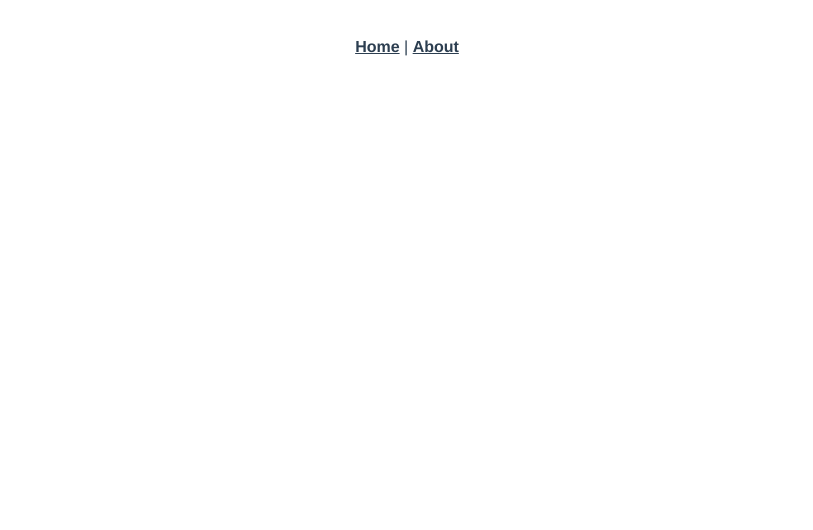
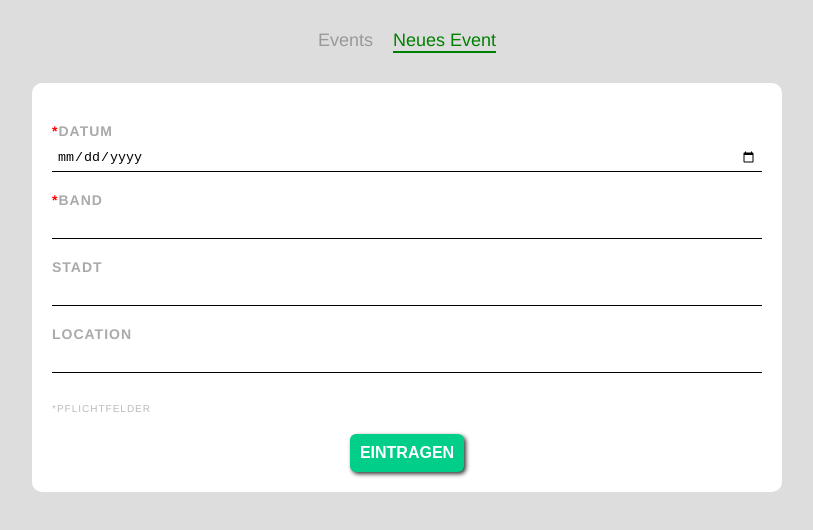
Before and after one commit to Senti81/konzi-client, a Vue app: page /add in a window 1280 px wide. Before the commit this address had no page. Shown: the top 530 px of the page, without its empty margins (233-1046 px from the left). Built offline with nearby package versions, Linux system fonts and the light colour scheme.

Commit message:
initial setup

```diff
--- a/package.json
+++ b/package.json
@@ -7,6 +7,7 @@
     "build": "vue-cli-service build"
   },
   "dependencies": {
+    "axios": "^0.21.1",
     "core-js": "^3.6.5",
     "register-service-worker": "^1.7.1",
     "vue": "^3.0.0",
--- a/public/index.html
+++ b/public/index.html
@@ -5,6 +5,7 @@
     <meta http-equiv="X-UA-Compatible" content="IE=edge">
     <meta name="viewport" content="width=device-width,initial-scale=1.0">
     <link rel="icon" href="<%= BASE_URL %>favicon.ico">
+    <link href="https://fonts.googleapis.com/icon?family=Material+Icons" rel="stylesheet">
     <title><%= htmlWebpackPlugin.options.title %></title>
   </head>
   <body>
--- a/src/App.vue
+++ b/src/App.vue
@@ -1,30 +1,26 @@
 <template>
-  <div id="nav">
-    <router-link to="/">Home</router-link> |
-    <router-link to="/about">About</router-link>
-  </div>
+  <Navigation/>
   <router-view/>
 </template>
 
+<script>
+import Navigation from '@/components/Navigation'
+export default {
+  components: {
+    Navigation
+  }
+}
+</script>
 <style>
+body {
+  background: #ddd;
+}
 #app {
   font-family: Avenir, Helvetica, Arial, sans-serif;
   -webkit-font-smoothing: antialiased;
   -moz-osx-font-smoothing: grayscale;
-  text-align: center;
   color: #2c3e50;
-}
-
-#nav {
-  padding: 30px;
-}
-
-#nav a {
-  font-weight: bold;
-  color: #2c3e50;
-}
-
-#nav a.router-link-exact-active {
-  color: #42b983;
+  max-width: 750px;
+  margin: 0px auto;
 }
 </style>
--- /dev/null
+++ b/src/components/Event.vue
@@ -0,0 +1,103 @@
+<template>
+  <div class="events">
+    <div class="spinner" v-if="isLoading"></div>
+    <div class="actions">
+      <h3>{{ event.band }}</h3>
+      <div @click="showDetails = !showDetails" class="icons">
+        <span v-if="!showDetails" class="material-icons">expand_more</span>
+        <span v-else class="material-icons">expand_less</span>
+      </div>
+    </div>
+    <div v-if="showDetails" class="actions">
+      <div>
+        <h4>Datum: {{ formatDate }}</h4>
+        <h4>Stadt: {{ event.stadt }}</h4>
+        <h4>Location: {{ event.location }}</h4>
+      </div>
+      <div>
+        <router-link :to="{ name: 'EditEvent', params: { id: event._id }}">
+          <span class="material-icons edit">edit</span>
+        </router-link>
+      </div>
+    </div>
+  </div>
+</template>
+
+<script>
+import axios from 'axios'
+export default {
+  props: ['event'],
+  data() {
+    return {
+      showDetails: false,
+      isLoading: false
+    }
+  },
+  methods: {
+    async deleteEvent() {
+      this.isLoading = true
+      await axios.delete('https://konzi-server.herokuapp.com/events/' + this.event._id)
+      this.$emit('deleteEvent', this.event)
+      this.isLoading = false
+    }
+  },
+  computed: {
+    formatDate() {
+      return this.event.datum.substring(0,10)
+    }
+  }
+
+}
+</script>
+
+<style scoped>
+.events {
+  background: white;
+  margin: 20px auto;
+  padding: 5px 10px;
+  border-radius: 4px;
+  box-shadow: 2px 2px 4px rgba(0,0,0,0.5);
+}
+.events:hover {
+  background: #eee;
+}
+.actions {
+  display: flex;
+  justify-content: space-between;
+  align-items: center;
+}
+.material-icons {
+  font-size: 28px;
+  padding: 5px;
+  color: grey;
+  cursor: pointer;
+}
+.material-icons.edit:hover {
+  font-size: 28px;
+  color: goldenrod
+}
+h4 {
+  padding: 0 5px;
+  margin: 10px auto;
+  color: grey;
+  letter-spacing: 1px;
+  font-weight: bold;
+}
+button {
+  display: block;
+  margin: 20px auto 10px;
+  color: white;
+  padding: 10px;
+  border: 0;
+  border-radius: 6px;
+  font-size: 12px;
+  font-weight: bold;
+  text-transform: uppercase;
+  box-shadow: 2px 2px 4px rgba(0, 0, 0, 0.8);
+  cursor: pointer;
+}
+a {
+  text-decoration: none;
+}
+
+</style>
--- /dev/null
+++ b/src/components/Navigation.vue
@@ -0,0 +1,33 @@
+<template>
+  <nav class="main-nav">
+    <router-link :to="{ name: 'Home' }">Events</router-link>
+    <router-link :to="{ name: 'NewEvent' }">Neues Event</router-link>
+  </nav>
+</template>
+
+<script>
+export default {
+
+}
+</script>
+
+<style scoped>
+.main-nav {
+  text-align: center;
+  margin: 30px auto
+}
+.main-nav a {
+  display: inline-block;
+  text-decoration: none;
+  margin: 0 10px;
+  font-size: 18px;
+  color: #999;
+}
+.main-nav a:hover {
+  color: green;
+}
+a.router-link-active {
+  color: green;
+  border-bottom: 2px solid green;
+}
+</style>
--- a/src/router/index.js
+++ b/src/router/index.js
@@ -1,5 +1,7 @@
 import { createRouter, createWebHistory } from 'vue-router'
 import Home from '../views/Home.vue'
+import NewEvent from '../views/NewEvent.vue'
+import EditEvent from '../views/EditEvent.vue'
 
 const routes = [
   {
@@ -8,12 +10,15 @@ const routes = [
     component: Home
   },
   {
-    path: '/about',
-    name: 'About',
-    // route level code-splitting
-    // this generates a separate chunk (about.[hash].js) for this route
-    // which is lazy-loaded when the route is visited.
-    component: () => import(/* webpackChunkName: "about" */ '../views/About.vue')
+    path: '/add',
+    name: 'NewEvent',
+    component: NewEvent
+  },
+  {
+    path: '/events/:id',
+    name: 'EditEvent',
+    component: EditEvent,
+    props: true
   }
 ]
 
--- a/src/views/About.vue
+++ /dev/null
@@ -1,5 +0,0 @@
-<template>
-  <div class="about">
-    <h1>This is an about page</h1>
-  </div>
-</template>
--- /dev/null
+++ b/src/views/EditEvent.vue
@@ -0,0 +1,64 @@
+<template>
+  <form @submit.prevent="submit">
+    <div class="spinner" v-if="isLoading"></div>
+    <label><small class="required">*</small>Datum</label>
+    <input type="date" required v-model="datum">
+    <label><small class="required">*</small>Band</label>
+    <input type="text" required v-model="band">
+    <label>Stadt</label>
+    <input type="text" v-model="stadt">
+    <label>Location</label>
+    <input type="text" v-model="location">
+    <button>Aktualisieren</button>
+  </form>
+</template>
+
+<script>
+import axios from 'axios'
+export default {
+  props: ['id'],
+  data() {
+    return {
+      uri: 'https://konzi-server.herokuapp.com/events/' + this.id,
+      isLoading: false,
+      datum: '',
+      band: '',
+      stadt: '',
+      location: ''
+    }
+  },
+  methods: {
+    async submit() {
+      const payload = {
+        datum: this.datum,
+        band: this.band,
+        stadt: this.stadt,
+        location: this.location
+      }
+      await axios.put(this.uri, payload)
+      this.$router.push('/')
+    }
+  },
+  mounted() {
+    this.isLoading = true
+    axios.get(this.uri)
+    .then(result => {
+      this.datum = result.data.datum.substring(0,10)
+      this.band = result.data.band
+      this.stadt = result.data.stadt
+      this.location = result.data.location
+      this.isLoading = false
+    })
+  }
+}
+</script>
+
+<style scoped>
+button {
+  color: white;
+  background-color: gold;
+}
+button:hover {
+  background-color: rgb(201, 125, 26);
+}
+</style>
--- a/src/views/Home.vue
+++ b/src/views/Home.vue
@@ -1,18 +1,78 @@
 <template>
   <div class="home">
-    <img alt="Vue logo" src="../assets/logo.png">
-    <HelloWorld msg="Welcome to Your Vue.js App"/>
+    <div class="spinner" v-if="isLoading"></div>
+    <div v-for="event in events" :key="event._id">
+      <Event :event="event" @deleteEvent="deleteEvent"/>
+    </div>
   </div>
 </template>
 
 <script>
-// @ is an alias to /src
-import HelloWorld from '@/components/HelloWorld.vue'
+import Event from '@/components/Event'
+import axios from 'axios'
 
 export default {
   name: 'Home',
   components: {
-    HelloWorld
+    Event
+  },
+  data() {
+    return {
+      isLoading: false,
+      uri: 'https://konzi-server.herokuapp.com/events/',
+      events: []
+    }
+  },
+  methods: {
+    deleteEvent(e) {
+      const index = this.events.indexOf(e)
+      this.events.splice(index, 1)
+    }
+  },
+  mounted() {
+    this.isLoading = true
+    axios.get(this.uri)
+      .then((res) => {
+        this.events = res.data
+        this.isLoading = false
+      })
   }
 }
 </script>
+
+<style>
+.spinner {
+  position: absolute;
+  left: 50%;
+  top: 50%;
+  height:60px;
+  width:60px;
+  margin:0px auto;
+  -webkit-animation: rotation .6s infinite linear;
+  -moz-animation: rotation .6s infinite linear;
+  -o-animation: rotation .6s infinite linear;
+  animation: rotation .6s infinite linear;
+  border-left:6px solid rgba(0,174,239,.15);
+  border-right:6px solid rgba(0,174,239,.15);
+  border-bottom:6px solid rgba(0,174,239,.15);
+  border-top:6px solid rgba(0,174,239,.8);
+  border-radius:100%;
+}
+
+@-webkit-keyframes rotation {
+  from {-webkit-transform: rotate(0deg);}
+  to {-webkit-transform: rotate(359deg);}
+}
+@-moz-keyframes rotation {
+  from {-moz-transform: rotate(0deg);}
+  to {-moz-transform: rotate(359deg);}
+}
+@-o-keyframes rotation {
+  from {-o-transform: rotate(0deg);}
+  to {-o-transform: rotate(359deg);}
+}
+@keyframes rotation {
+  from {transform: rotate(0deg);}
+  to {transform: rotate(359deg);}
+}
+</style>
--- /dev/null
+++ b/src/views/NewEvent.vue
@@ -0,0 +1,101 @@
+<template>
+  <form @submit.prevent="submit">
+    <label><small class="required">*</small>Datum</label>
+    <input type="date" required v-model="datum">
+    <label><small class="required">*</small>Band</label>
+    <input type="text" required v-model="band">
+    <label>Stadt</label>
+    <input type="text" v-model="stadt">
+    <label>Location</label>
+    <input type="text" v-model="location">
+    <div>
+      <p>*Pflichtfelder</p>
+      <button>Eintragen</button>
+    </div>
+  </form>
+</template>
+
+<script>
+import axios from 'axios'
+export default {
+  data() {
+    return {
+      datum: '',
+      band: '',
+      stadt: '',
+      location: ''
+    }
+  },
+  methods: {
+    async submit() {
+      const payload = {
+        datum: this.datum,
+        band: this.band
+      }
+      if (this.stadt)
+        payload.stadt = this.stadt
+      if (this.location)
+        payload.location = this.location
+
+      await axios.post('https://konzi-server.herokuapp.com/events/', payload)
+      this.$router.push('/')
+    }
+  }
+
+}
+</script>
+
+<style>
+form {
+  background: white;
+  padding: 20px;
+  border-radius: 10px;
+}
+label {
+  display: block;
+  color: #aaa;
+  text-transform: uppercase;
+  font-size: 14px;
+  font-weight: bold;
+  letter-spacing: 1px;
+  margin: 20px 0 5px 0;
+}
+input {
+  padding: 5px;
+  border: 0;
+  border-bottom: 1px solid black;
+  width: 100%;
+  box-sizing: border-box
+}
+input:hover {
+  border-bottom: 2px solid black;
+}
+form button {
+  display: block;
+  margin: 20px auto 0;
+  background: #00ce89;
+  color: white;
+  cursor: pointer;
+  padding: 10px;
+  border: 0;
+  border-radius: 6px;
+  font-size: 16px;
+  font-weight: bold;
+  text-transform: uppercase;
+  box-shadow: 2px 2px 4px rgba(0, 0, 0, 0.8);
+}
+form button:hover {
+  background: #00dd89;
+}
+.required {
+  color: red;
+  font-size: 14px;
+}
+p {
+  padding-top: 20px;
+  color: #bbb;
+  text-transform: uppercase;
+  font-size: 10px;
+  letter-spacing: 1px;
+}
+</style>
```
Also changed, not shown: src/components/HelloWorld.vue (deleted, +0 -59 lines), 1 other file (tests, documents, lock files or other folders).
